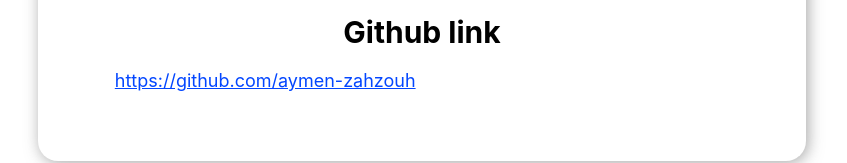
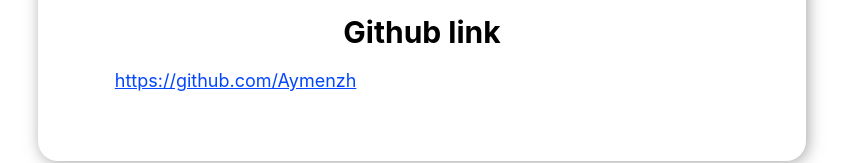
Before and after one commit to hanaachahbar/team-portfolio-project, a React (Create React App) app: page /Aymen-zahzouh in a window 1280 px wide. Shown: the part 1221-1384 px from the top of the page, without its empty margins (218-1065 px from the left). Built offline with nearby package versions, Linux system fonts and the light colour scheme.

Commit message:
correct link of the github Aymenzh

```diff
--- a/src/pages/Aymen-zahzouh.jsx
+++ b/src/pages/Aymen-zahzouh.jsx
@@ -48,7 +48,7 @@
             <div className="github">
                 <div className="header-github">Github link</div>
                 <a href="https://github.com/aymen-zahzouh" target="_blank" rel="noopener noreferrer">
-                    https://github.com/aymen-zahzouh
+                    https://github.com/Aymenzh
                 </a>
             </div>
         </div>
--- a/src/pages/Danil-ouakli.jsx
+++ b/src/pages/Danil-ouakli.jsx
@@ -1,6 +1,6 @@
 import { useNavigate } from "react-router-dom";
 import '../styles/DanilOuakli.css'
-import Danilouakli from '../assets/Danilouakli.jpg'
+import Danilouakli from '../assets/DanilOuakli.jpg'
 
 export default function DanilOuakli() {
     const navigator  = useNavigate();
--- a/src/pages/Home.jsx
+++ b/src/pages/Home.jsx
@@ -1,6 +1,6 @@
 import '../styles/Home.css';
 import { useNavigate } from "react-router-dom";
-import DanilOuakli from '../assets/Danilouakli.jpg';
+import DanilOuakli from '../assets/DanilOuakli.jpg';
 import  Ayamouffok from '../assets/Ayamouffok.jpg';
 import  hanaachahbar from '../assets/hanaachahbar.jpg';
 import AymenZahzouh from '../assets/Aymenzahzouh.jpg';
```
